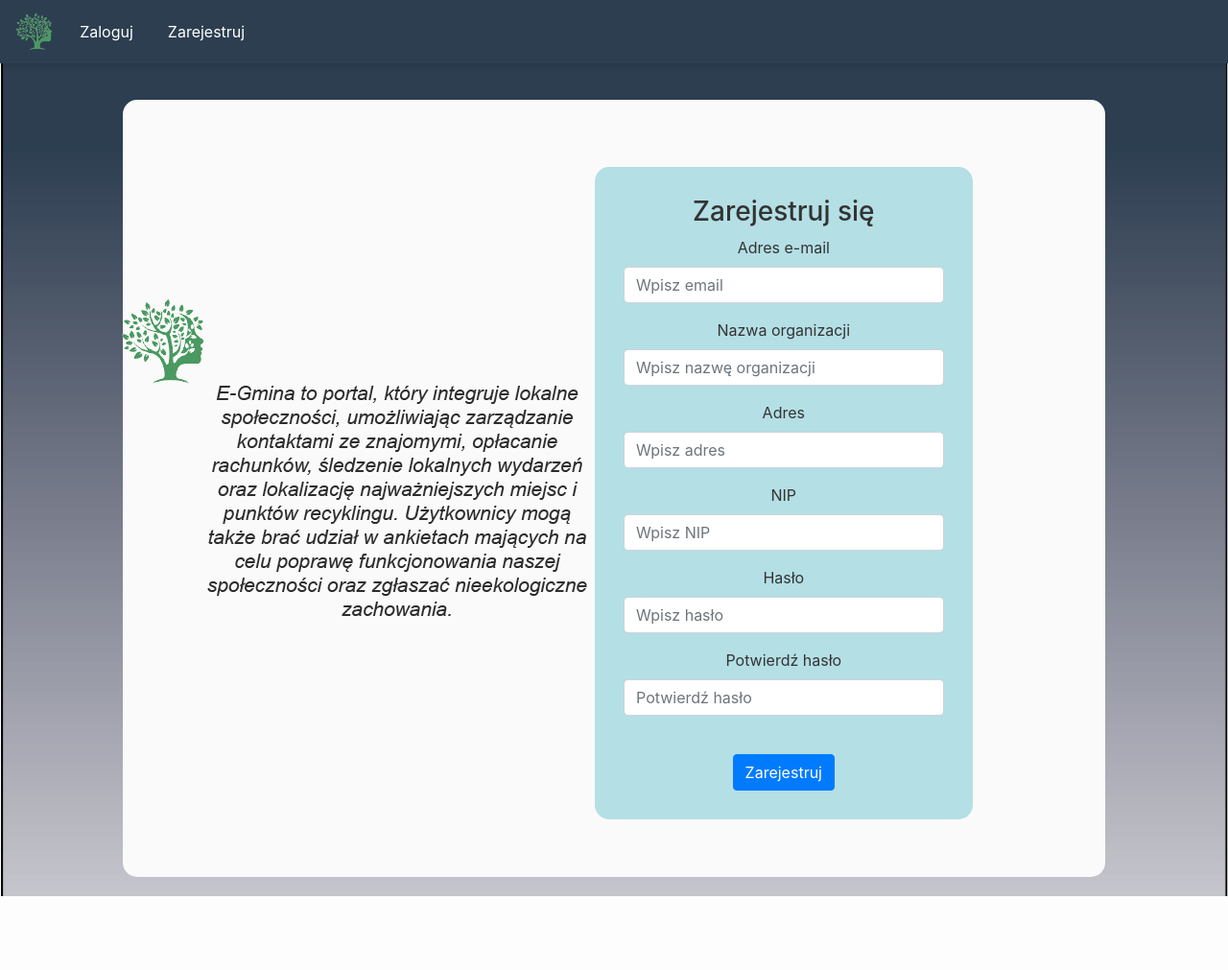
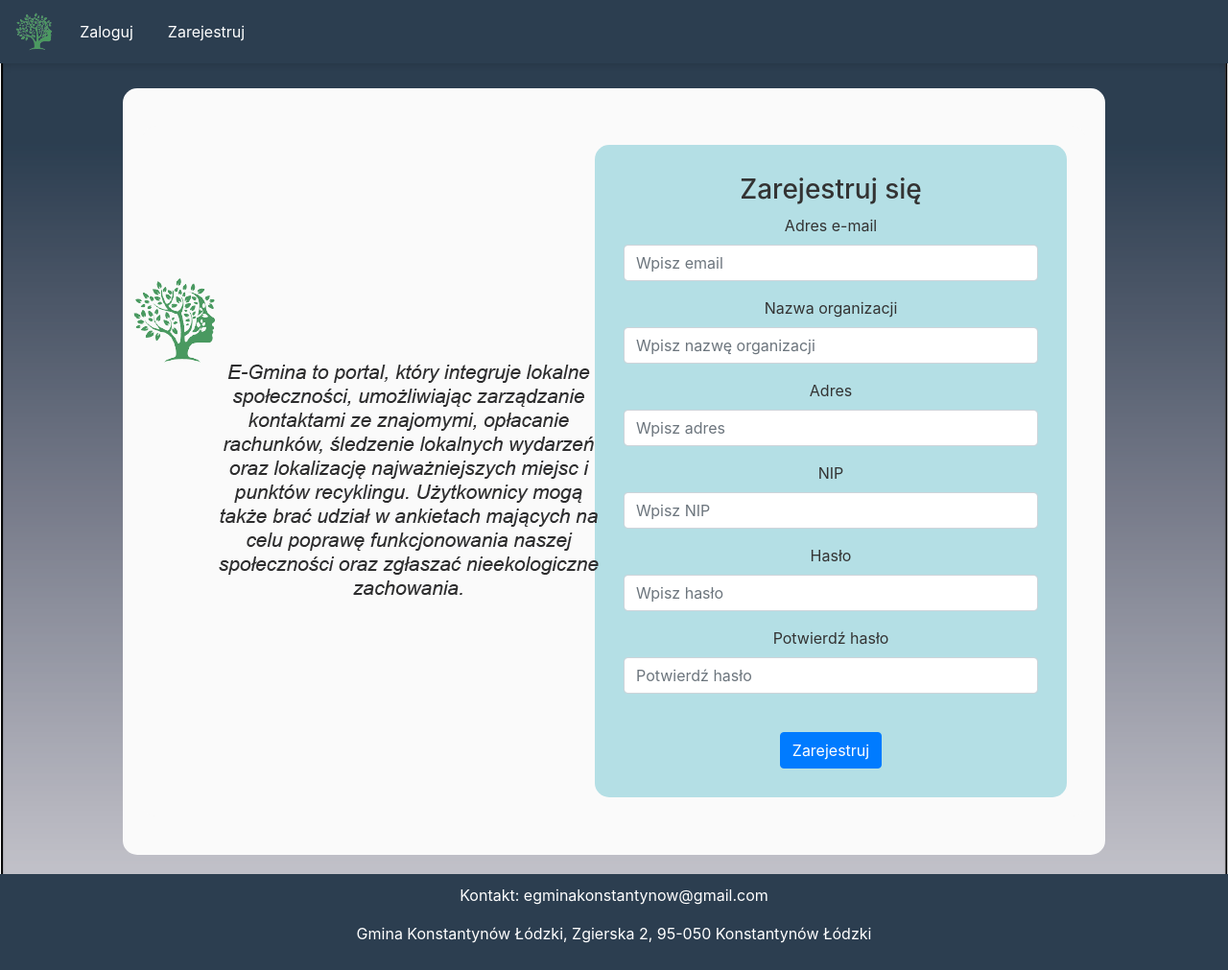
Before and after one commit to PrzemyslawMusial242473/E-Gmina, a Flask app: page /sign-up/org in a window 1280 px wide. Shown: the whole page at 96% size. Before the commit the page ends 934 px from the top, so only its background shows below. Run offline with Flask 3, Linux system fonts and the light colour scheme; some libraries are stand-ins or nearby versions.

Commit message:
Stopka i kilka zmian

```diff
--- a/Sumatywny/website/templates/base.html
+++ b/Sumatywny/website/templates/base.html
@@ -7,44 +7,58 @@
     <title>{% block title %}Home{% endblock %}</title>
     <link rel="stylesheet" href="https://stackpath.bootstrapcdn.com/bootstrap/4.4.1/css/bootstrap.min.css" integrity="sha384-Vkoo8x4CGsO3+Hhxv8T/Q5PaXtkKtu6ug5TOeNV6gBiFeWPGFN9MuhOf23Q9Ifjh" crossorigin="anonymous">
     <link rel="stylesheet" href="https://stackpath.bootstrapcdn.com/font-awesome/4.7.0/css/font-awesome.min.css" crossorigin="anonymous">
-    <link href="https://cdnjs.cloudflare.com/ajax/libs/lightbox2/2.11.3/css/lightbox.min.css" rel="stylesheet">
-    <script src="https://cdnjs.cloudflare.com/ajax/libs/lightbox2/2.11.3/js/lightbox.min.js"></script>
     <style>
+        html, body {
+            height: 100%;
+            margin: 0;
+            padding: 0;
+        }
         body {
-            background-image: url('{{ url_for('static', filename='tlo.png') }}'); /* Ustawienie tła z pliku tlo.png */
-            background-size: cover; /* Dopasowanie tła do rozmiaru strony */
-            background-repeat: no-repeat; /* Brak powtarzania tła */
-            background-attachment: fixed; /* Tło pozostaje w miejscu przy przewijaniu */
-            background-position: center; /* Wyśrodkowanie tła */
-            color: #000000; /* Ciemny kolor tekstu */
+            background-image: url('{{ url_for('static', filename='tlo.png') }}');
+            background-size: cover;
+            background-repeat: no-repeat;
+            background-attachment: fixed;
+            background-position: center;
+            color: #000000;
+            display: flex;
+            flex-direction: column;
         }
         .navbar {
-            background-color: #2c3e50 !important; /* Granatowy kolor paska nawigacji */
-            box-shadow: 0 4px 6px rgba(0, 0, 0, 0.1); /* Cień */
+            background-color: #2c3e50 !important;
+            box-shadow: 0 4px 6px rgba(0, 0, 0, 0.1);
         }
         .navbar-brand, .navbar-nav .nav-link {
-            color: #fff !important; /* Biały kolor tekstu dla marki i linków nawigacyjnych */
+            color: #fff !important;
             margin-right: 20px;
         }
         .navbar-brand:hover, .navbar-nav .nav-link:hover {
-            color: #dcdde1 !important; /* Biały kolor tekstu dla marki i linków nawigacyjnych po najechaniu myszką */
+            color: #dcdde1 !important;
         }
         .navbar-toggler {
-            border-color: #fff !important; /* Biały kolor obramowania przycisku rozwijania */
+            border-color: #fff !important;
         }
         .navbar-toggler-icon {
-            background-image: url('static/menu.jpg'); /* Ustawienie obrazu jako tła */
-            background-size: cover; /* Dopasowanie obrazu do rozmiaru okna przeglądarki */
+            background-image: url('static/menu.jpg');
+            background-size: cover;
         }
         .container {
-            background-color: rgba(236, 240, 241, 0); /* Jasnoszare tło kontenera z przezroczystością */
-            border-radius: 5px; /* Zaokrąglenie rogów kontenera */
-            max-width: 100%; /* Zwiększenie maksymalnej szerokości kontenera */
-            margin: 20px auto; /* Ustawienie marginesu poziomego na 20px z lewej i prawej strony */
-            padding: 0 15px; /* Dodanie wewnętrznego wypełnienia poziomego */
+            background-color: rgba(236, 240, 241, 0);
+            border-radius: 5px;
+            max-width: 100%;
+            margin: 20px auto;
+            padding: 0 15px;
+            flex: 1;
         }
         .alert {
-            margin-bottom: 20px; /* Margines od dolnej krawędzi alertu */
+            margin-bottom: 20px;
+        }
+        .footer {
+            background-color: #2c3e50;
+            color: #ffffff;
+            text-align: center;
+            padding: 10px 0;
+            width: 100%;
+            bottom: 0;
         }
     </style>
 </head>
@@ -126,6 +129,11 @@
 
     <div class="container">{% block content %} {% endblock %}</div>
 
+    <div class="footer">
+        <p>Kontakt: <a href="mailto:egminakonstantynow@gmail.com" style="color: #ffffff;">egminakonstantynow@gmail.com</a></p>
+        <p>Gmina Konstantynów Łódzki, Zgierska 2, 95-050 Konstantynów Łódzki</p>
+    </div>
+
     <script src="https://code.jquery.com/jquery-3.2.1.slim.min.js" integrity="sha384-KJ3o2DKtIkvYIK3UENzmM7KCkRr/rE9/Qpg6aAZGJwFDMVNA/GpGFF93hXpG5KkN" crossorigin="anonymous"></script>
     <script src="https://cdnjs.cloudflare.com/ajax/libs/popper.js/1.12.9/umd/popper.min.js" integrity="sha384-ApNbgh9B+Y1QKtv3Rn7W3mgPxhU9K/ScQsAP7W3UibX39j7fakFPskvXusvfa0b4Q" crossorigin="anonymous"></script>
     <script src="https://maxcdn.bootstrapcdn.com/bootstrap/4.0.0/js/bootstrap.min.js" integrity="sha384-JZR6Spejh4U02d8jOt6vLEHfe/JQGiRRSQQxSfFWpi1MquVdAyjUar5+76PVCmYl" crossorigin="anonymous"></script>
--- a/Sumatywny/website/templates/login.html
+++ b/Sumatywny/website/templates/login.html
@@ -11,12 +11,12 @@
     padding: 20px;
     border-radius: 15px;
     width: 80%;
-    margin-top: 4%;
+    margin-top: 2%;
     position: relative; /* Pozycja względna, aby przenieść obrazek */
   }
   .image-outside-container {
     position: absolute; /* Absolutna pozycja dla obrazka */
-    left: -120px; /* Odległość od lewej strony */
+    left: -10px; /* Odległość od lewej strony */
   }
   .image-container {
     flex: 1;
--- a/Sumatywny/website/templates/sign_up_org.html
+++ b/Sumatywny/website/templates/sign_up_org.html
@@ -11,12 +11,12 @@
     padding: 20px;
     border-radius: 15px;
     width: 80%;
-    margin-top: 3%;
+    margin-top: 2%;
     position: relative; /* Pozycja względna, aby przenieść obrazek */
   }
   .image-outside-container {
     position: absolute; /* Absolutna pozycja dla obrazka */
-    left: -120px; /* Odległość od lewej strony */
+    left: -10px; /* Odległość od lewej strony */
   }
   .image-container {
     flex: 1;
--- a/Sumatywny/website/templates/sign_up_type.html
+++ b/Sumatywny/website/templates/sign_up_type.html
@@ -11,12 +11,12 @@
     padding: 20px;
     border-radius: 15px;
     width: 80%;
-    margin-top: 7%;
+    margin-top: 2%;
     position: relative; /* Pozycja względna, aby przenieść obrazek */
   }
   .image-outside-container {
     position: absolute; /* Absolutna pozycja dla obrazka */
-    left: -120px; /* Odległość od lewej strony */
+    left: -10px; /* Odległość od lewej strony */
   }
   .image-container {
     flex: 1;
--- a/Sumatywny/website/templates/sign_up_user.html
+++ b/Sumatywny/website/templates/sign_up_user.html
@@ -11,12 +11,12 @@
     padding: 20px;
     border-radius: 15px;
     width: 80%;
-    margin-top: 7%;
+    margin-top: 2%;
     position: relative;
   }
   .image-outside-container {
     position: absolute;
-    left: -120px;
+    left: -10px;
   }
   .image-container {
     flex: 1;
```
Also changed, not shown: other parts of Sumatywny/website/templates/base.html (+11 -22 lines), Sumatywny/instance/database.db, Sumatywny/website/templates/static/wydarz.png.
